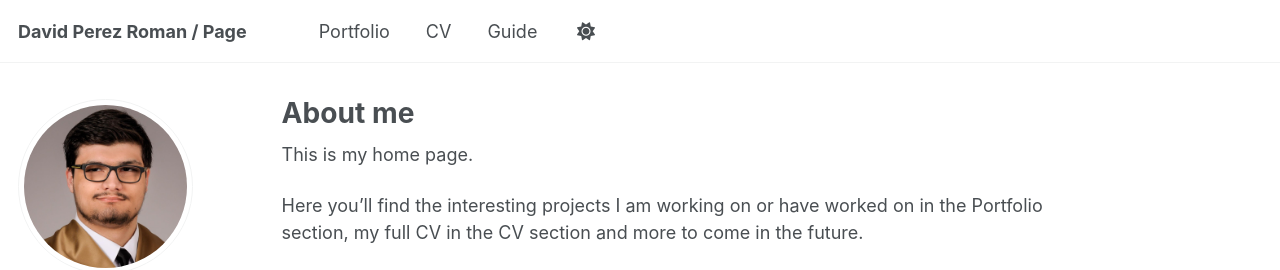
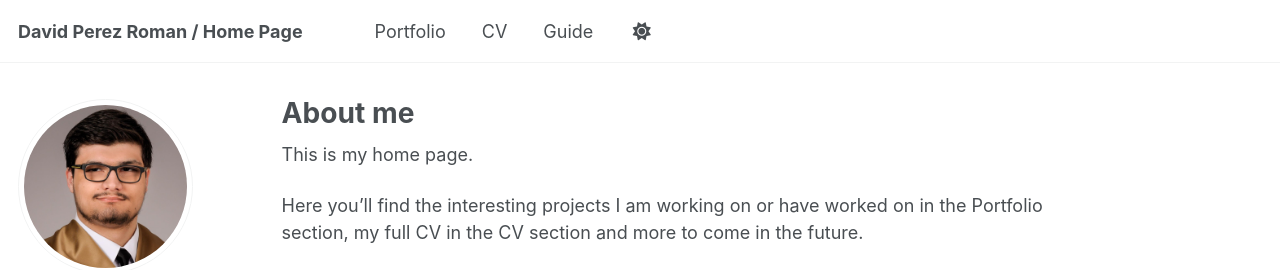
Before and after one commit to PerezDavid-98/PerezDavid-98.github.io, a Jekyll site: the page built from _pages/about.md, in a window 1280 px wide. Shown: the top 270 px of the page. Built offline with Jekyll 4.4.1, drawn with Linux system fonts in a browser that asks for light colours.

Commit message:
modified home page name in config

```diff
--- a/_config.yml
+++ b/_config.yml
@@ -9,7 +9,7 @@
 # Basic Site Settings
 locale                   : "es_ES"
 site_theme               : "default"
-title                    : "David Perez Roman / Page"
+title                    : "David Perez Roman / Home Page"
 title_separator          : "-"
 name                     : &name "David Perez Roman"
 description              : &description "personal description"
```
